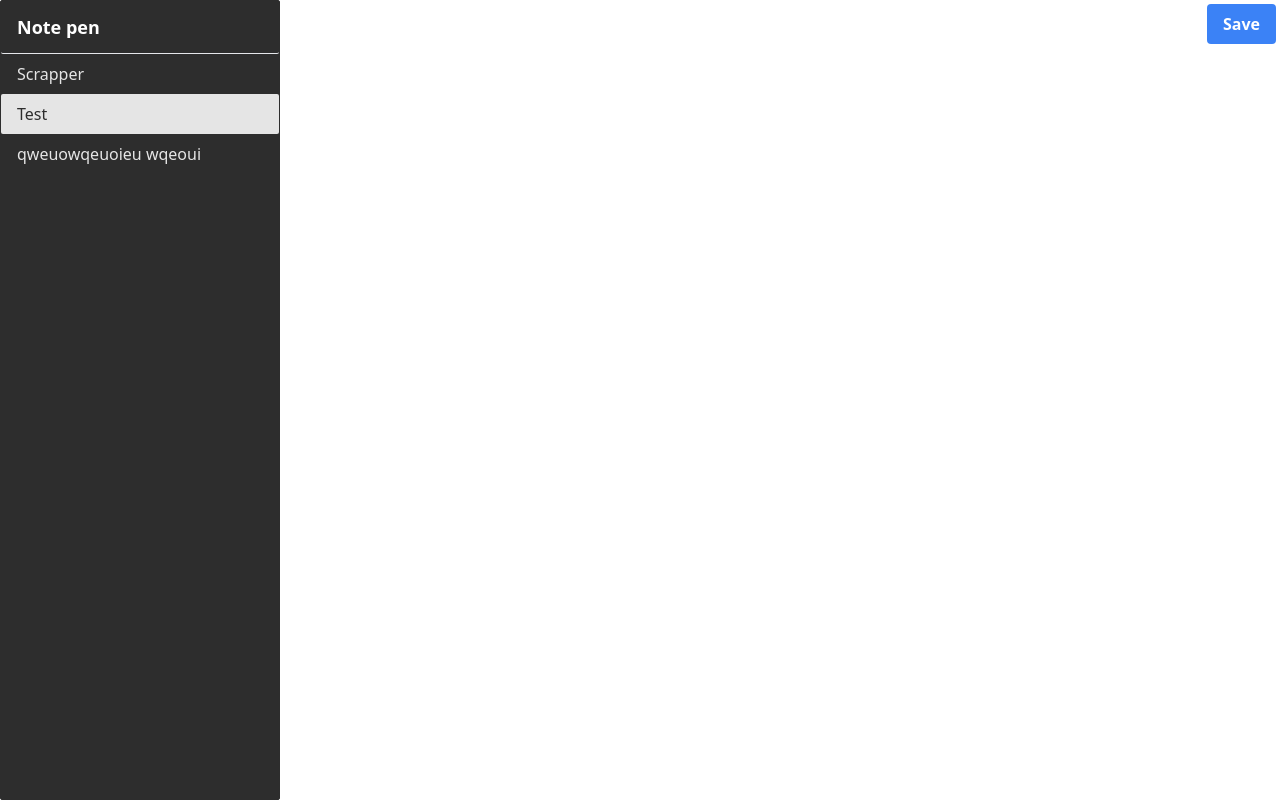
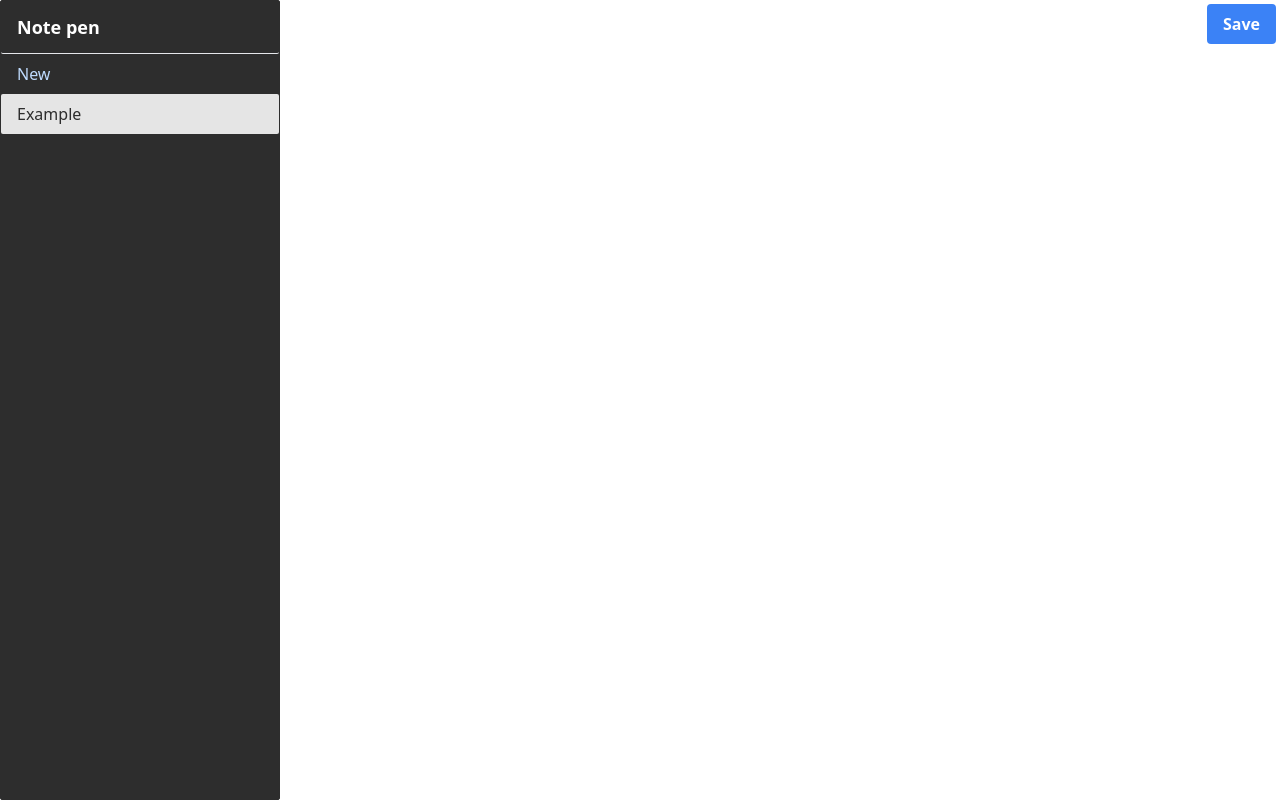
Before and after one commit to AmolKumarGupta/Note-pen, a React (Create React App) app: page / in a window 1280 px wide. Built offline with nearby package versions, Linux system fonts and the light colour scheme.

Commit message:
feat: Bookshelf,

```diff
--- /dev/null
+++ b/src/app/features/bookShelfSlice.ts
@@ -0,0 +1,20 @@
+import { createSlice } from "@reduxjs/toolkit";
+
+let initialState: BookShelf = [];
+if( localStorage.getItem("bookShelf")!==null ){
+    initialState = JSON.parse( localStorage.getItem("bookShelf") as string );
+}
+
+export const bookShelfSlice = createSlice({
+    name: "bookShelf",
+    initialState: initialState,
+    reducers: {
+        addBook: (state, {payload}: {payload: string}) => {
+            state.push(payload);
+            localStorage.setItem('bookShelf', JSON.stringify(state));
+        }
+    }
+})
+
+export const {addBook} = bookShelfSlice.actions;
+export default bookShelfSlice.reducer;
--- /dev/null
+++ b/src/app/hook.ts
@@ -0,0 +1,5 @@
+import { TypedUseSelectorHook, useDispatch, useSelector } from "react-redux";
+import { AppDispatch, RootState } from "./store";
+
+export const useAppDispatch: () => AppDispatch = useDispatch
+export const useAppSelector: TypedUseSelectorHook<RootState> = useSelector
--- a/src/app/store.ts
+++ b/src/app/store.ts
@@ -1,8 +1,14 @@
 import { configureStore } from "@reduxjs/toolkit";
+import bookShelfReducer from "./features/bookShelfSlice";
 import bookReducer from "./features/bookSlice";
 
-export default configureStore({
+const store = configureStore({
     reducer: {
-        book: bookReducer
+        book: bookReducer,
+        bookShelf: bookShelfReducer
     }
 });
+
+export default store;
+export type RootState = ReturnType<typeof store.getState>
+export type AppDispatch = typeof store.dispatch
--- a/src/components/Book.tsx
+++ b/src/components/Book.tsx
@@ -1,11 +1,11 @@
 import { useEffect, useRef } from "react";
-import { useDispatch, useSelector } from "react-redux";
 import { add } from "../app/features/bookSlice";
+import { useAppDispatch, useAppSelector } from "../app/hook";
 
 export default function Book(){
     // @ts-ignore
-    const text: string = useSelector(s => s.book.text);
-    const dispatch = useDispatch();
+    const text: string = useAppSelector(s => s.book.text);
+    const dispatch = useAppDispatch();
     const textRef = useRef<HTMLDivElement>(null);
 
     useEffect( ()=>{
--- a/src/components/Navbar.tsx
+++ b/src/components/Navbar.tsx
@@ -1,10 +1,57 @@
-import { useState } from "react";
+import { useState, useRef, FormEvent, useMemo } from "react";
+import { addBook } from "../app/features/bookShelfSlice";
+import { useAppDispatch, useAppSelector } from "../app/hook";
 
 export default function Navbar(){
+    const LABEL = 'New';
     const [state, setState] = useState(false);
+    const createBtnRef = useRef<HTMLDivElement>(null);
+    const [isHidden, setIsHidden] = useState(true);
+    // let [bookShelf, setBookShelf] = useState<BookShelf>([]);
+    let bookShelf: BookShelf = useAppSelector(s => s.bookShelf);
+    const dispatch = useAppDispatch();
 
-    const handleToggle = ()=>{
-        setState( (prev: boolean )=> !prev );
+    const bookListItem = useMemo( () => {
+        return bookShelf.map( book => <li key={book} className="px-2 lg:px-4 py-2 hover:text-front hover:cursor-pointer">{book}</li> );
+    }, [bookShelf]);
+
+    const handleToggle = ()=> setState( (prev: boolean )=> !prev );
+
+    const changeNewText = (e: FormEvent<HTMLDivElement>)=>{
+        let text: string|undefined|null = createBtnRef.current?.textContent;
+        (LABEL === text || text==="") ? setIsHidden(true) : setIsHidden(false);
+    }
+
+    const HandleEnter = (e: any) => {
+        if(e.key === 'Enter') {
+            e.preventDefault();
+            console.log(createBtnRef.current?.textContent);
+            if(createBtnRef.current !== null) {
+                // createBtnRef.current.textContent = LABEL;
+            }
+        }
+    }
+
+    const resetDefault = (e: FormEvent) => {
+        if(createBtnRef.current !== null) {
+            if(createBtnRef.current.textContent===""){
+                createBtnRef.current.textContent = LABEL;
+            }
+        }
+    }
+
+    const save = () => {
+        let text: string|undefined|null = createBtnRef.current?.textContent;
+
+        if( createBtnRef.current!==null ){
+            createBtnRef.current.textContent = LABEL;
+            createBtnRef.current.blur();
+        }
+        if( text!==undefined && text!==null && text!=="" && text.toLowerCase()!==LABEL.toLowerCase()) {
+            // setBookShelf( prev => [...prev, text?.toLowerCase() as string] )
+            dispatch(addBook(text.toLowerCase() as string));
+            setIsHidden(true)
+        }
     }
 
     return (
@@ -12,9 +59,14 @@ export default function Navbar(){
         <nav className="bg-hard text-mixed border-[1px] border-hard rounded-sm lg:px-0 lg:fixed lg:h-full lg:w-[280px]">
             <h1 className="text-light text-lg font-bold py-3 px-2 lg:px-4 border-b-[1px] rounded-sm">Note pen <span onClick={handleToggle} className="float-right lg:hidden">0</span></h1>
             <ul className={`px-2 lg:px-0 overflow-hidden ${ state?'h-full':'h-0' } lg:h-full`}>
-                <li className="px-2 lg:px-4 py-2 hover:text-front hover:cursor-pointer ">Scrapper</li>
-                <li className="px-2 lg:px-4 py-2 hover:text-front hover:cursor-pointer nav_active">Test</li>
-                <li className="px-2 lg:px-4 py-2 hover:text-front hover:cursor-pointer">qweuowqeuoieu wqeoui</li>
+                <li className="px-2 lg:px-4 py-2 hover:text-front hover:cursor-pointer flex">
+                    <div ref={createBtnRef} className="w-full text-blue-200 focus-visible:outline-none focus-visible:border-none" contentEditable="true" suppressContentEditableWarning={true} onInput={ (e)=>{ changeNewText(e) } } onKeyPress={HandleEnter} onBlur={(e)=>{resetDefault(e)}}>
+                        {LABEL}
+                    </div>
+                    <div onClick={save} className={`float-right text-xl ${ isHidden?"hidden":"" }`}>+</div>
+                </li>
+                <li className="px-2 lg:px-4 py-2 hover:text-front hover:cursor-pointer nav_active">Example</li>
+                { bookListItem }
             </ul>
         </nav>
         </>
--- a/src/index.css
+++ b/src/index.css
@@ -15,6 +15,6 @@
 
 @layer components{
     .nav_active{
-        @apply bg-mixed text-hard rounded-sm;
+        @apply bg-mixed text-hard rounded-sm mb-1;
     }
 }
--- /dev/null
+++ b/src/type.d.ts
@@ -0,0 +1 @@
+type BookShelf = string[];
```
